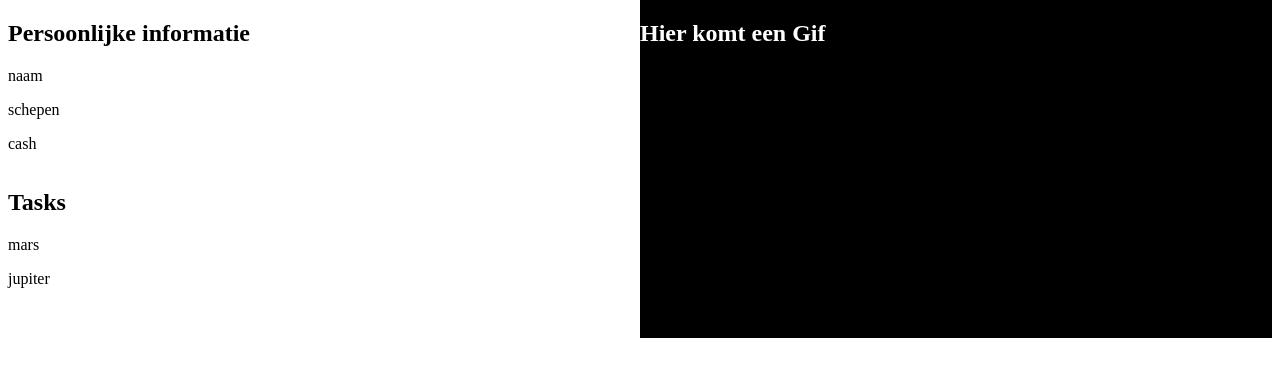
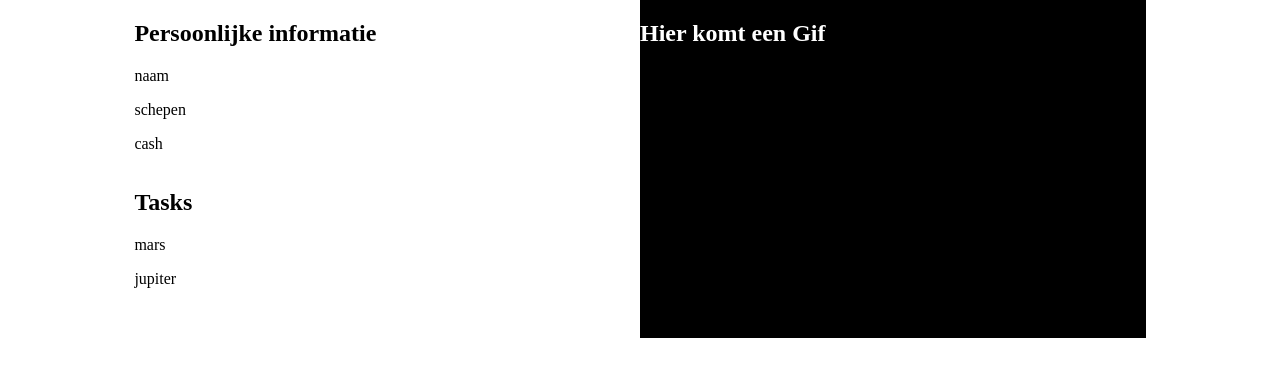
Before and after one commit to enevik/SpaceGame, a PHP site: page / in a window 1280 px wide. Shown: the part 88-465 px from the top of the page. Run offline with PHP 8.4, Linux system fonts and the light colour scheme.

Commit message:
style.css container 80% width
max-width van de  container op 80% veranderd.

```diff
--- a/style.css
+++ b/style.css
@@ -6,7 +6,7 @@ header div{
 	margin-right: 10px;
 }
 .container{
-	max-width: 1500px;
+	max-width: 80%;
 	margin: 0 auto;
 }
 .headerflex{
```
